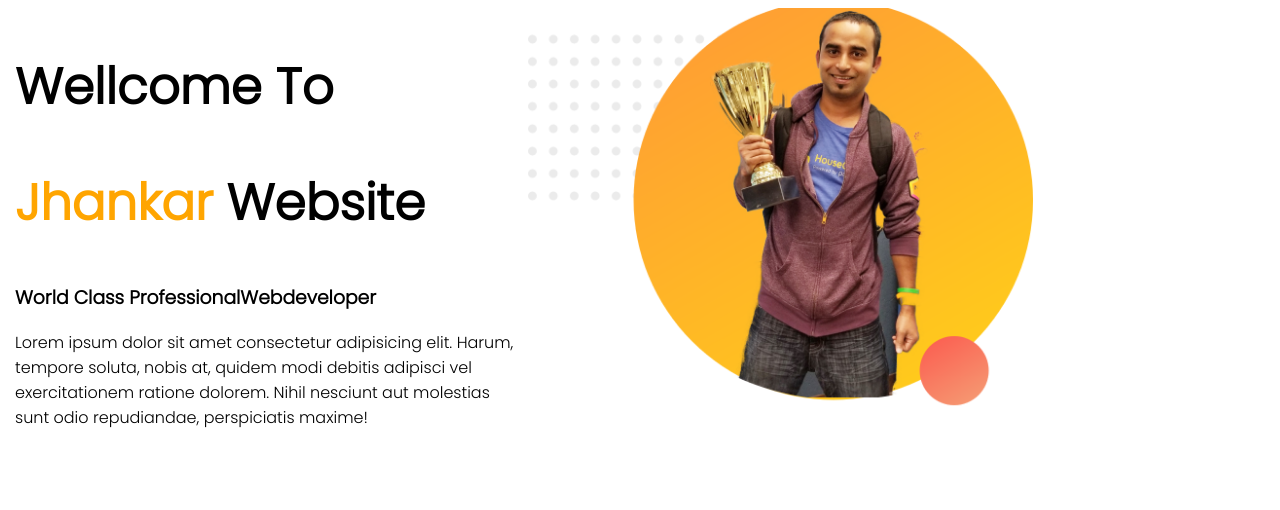
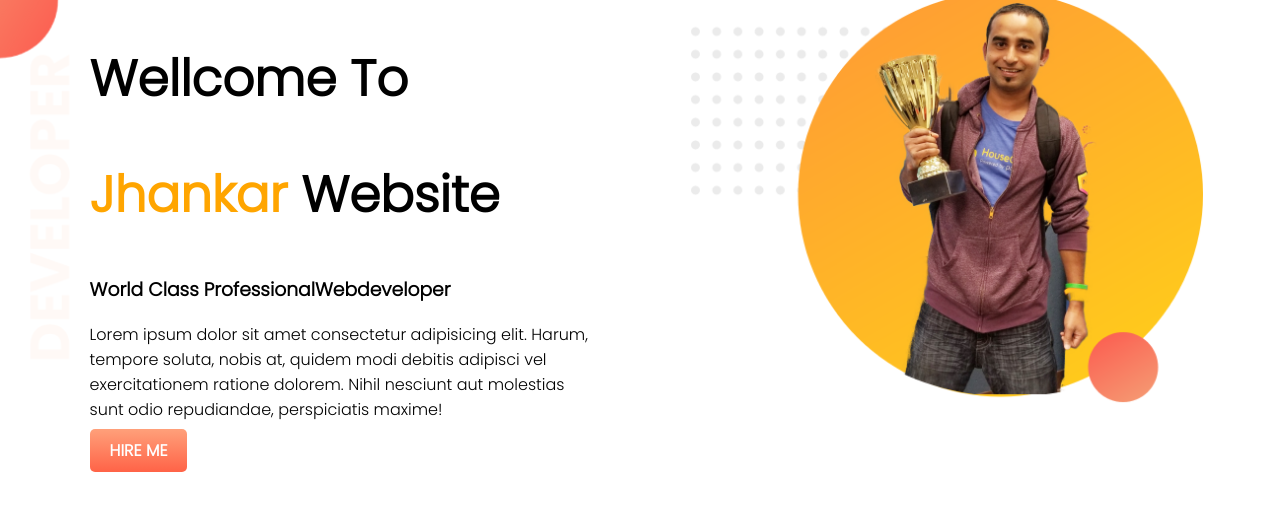
Before and after one commit to ImMohin/web-portfolio, a plain HTML site: page index.html in a window 1280 px wide. Drawn offline with Linux system fonts and the light colour scheme.

Commit message:
first section complete

```diff
--- a/index.html
+++ b/index.html
@@ -8,12 +8,13 @@
     <link rel="stylesheet" href="style.css">
 </head>
 <body>
-    <section>
+    <section class="top-banner">
        <div class="half-width">
             <h1>Wellcome To</h1>
             <h1><span class="name-highlight">Jhankar</span> Website</h1>
             <h3>World Class ProfessionalWebdeveloper</h3>
             <p>Lorem ipsum dolor sit amet consectetur adipisicing elit. Harum, tempore soluta, nobis at, quidem modi debitis adipisci vel exercitationem ratione dolorem. Nihil nesciunt aut molestias sunt odio repudiandae, perspiciatis maxime!</p>
+            <a class="link-button" target="-blank" href="https://www.facebook.com/mohinuddin.talukdar.5/">HIRE ME</a>
 
        </div>
 
--- a/style.css
+++ b/style.css
@@ -1,4 +1,5 @@
 body{
+    margin: 0px;
     font-family: 'Poppins', sans-serif;
 }
 
@@ -13,11 +14,29 @@ h1{
 .half-width{
     width: 40%;
     float: left;
-    margin-left: 5px;
-    padding-left: 2px;
+    margin-left: 5%;
+    padding-left: 2%;
 
 }
 
 .half-width img{
     width: 100%;
 }
+
+.top-banner{
+    background-image: url("images/top-banner.png");
+    background-repeat: no-repeat;
+}
+
+section{
+    height: 500px;
+}
+
+.link-button{
+    text-decoration: none;
+    background-image: linear-gradient(lightSalmon, tomato);
+    font-weight: 800;
+    color: white;
+    padding: 10px 20px;
+    border-radius: 5px;
+}
```
